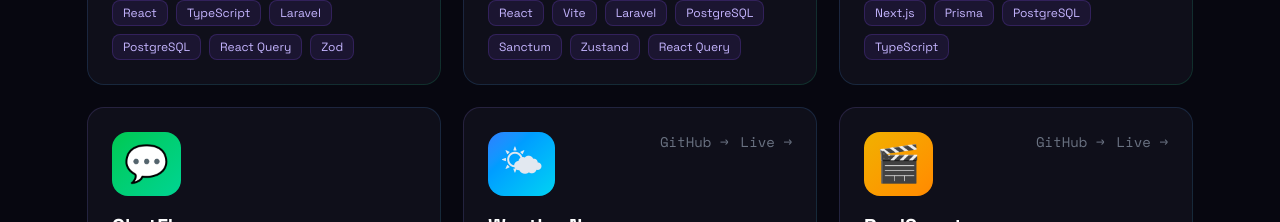
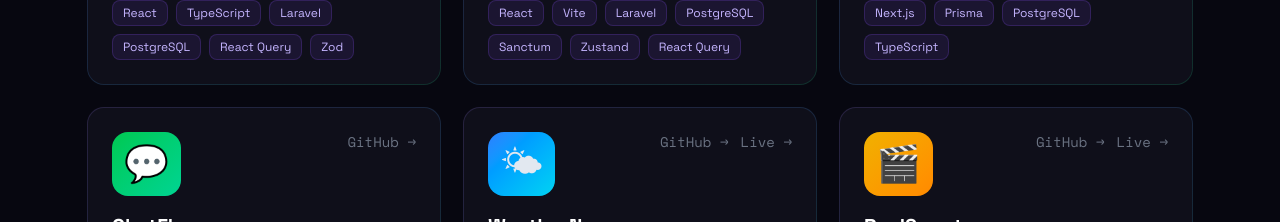
Before and after one commit to leobertcamoro101-lab/portfolio, a React (Vite) app: page / in a window 1280 px wide. Shown: the part 2640-2862 px from the top of the page. Built offline with nearby package versions, Linux system fonts and the light colour scheme.

Commit message:
add github link ChatFlow Project

```diff
--- a/src/data/portfolio.js
+++ b/src/data/portfolio.js
@@ -77,7 +77,7 @@ export const projects = [
     title: 'ChatFlow',
     description: 'Real-time multi-room chat app with WebSockets. Features typing indicators, online presence, room switching, and instant messaging.',
     tech: ['React', 'Node.js', 'WebSockets', 'Tailwind CSS'],
-    github: null,
+    github: 'https://github.com/leobertcamoro101-lab/Relay',
     live: null,
     highlight: 'WebSockets · Real-time · Multi-room',
     color: 'from-green-500 to-emerald-400',
```
